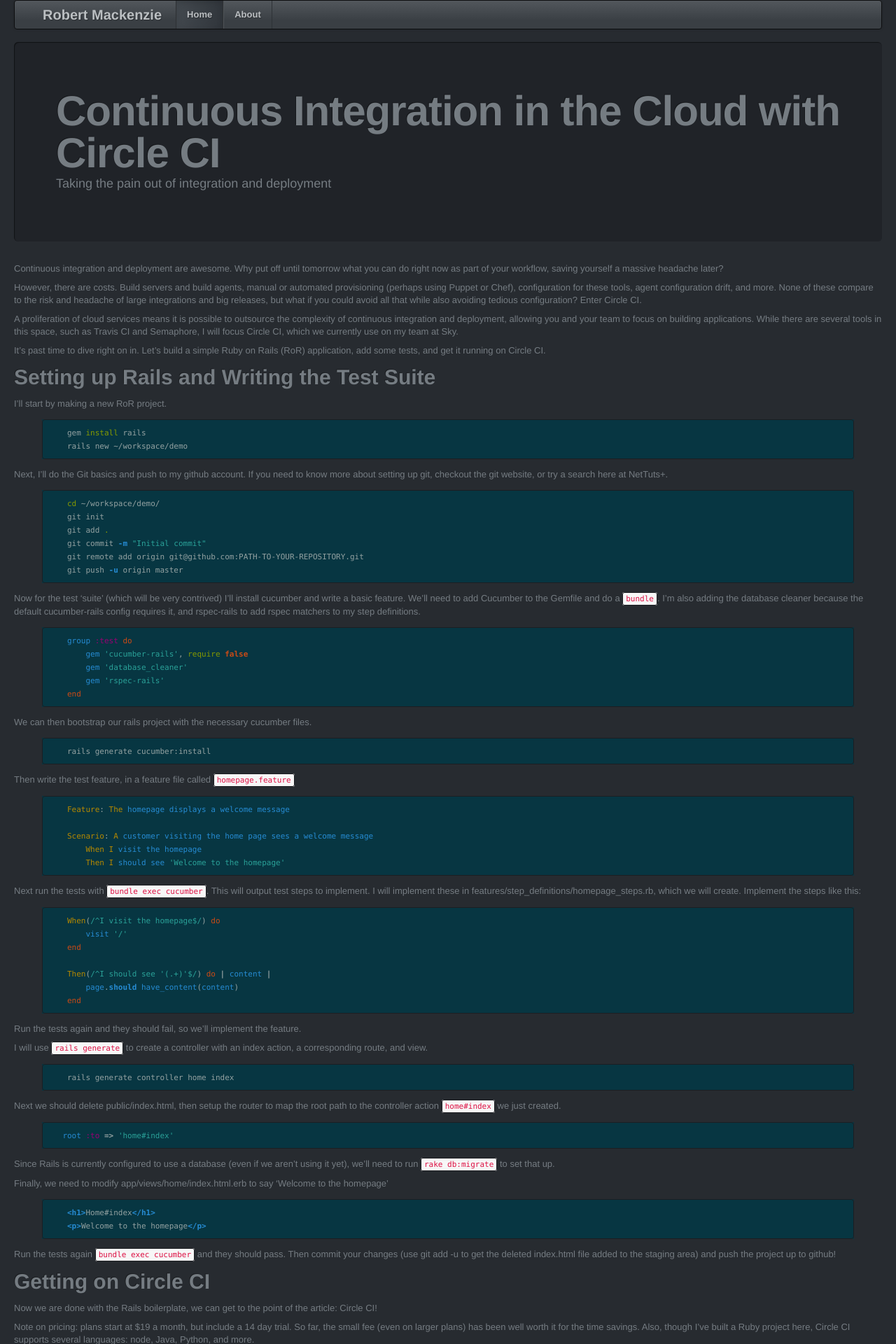
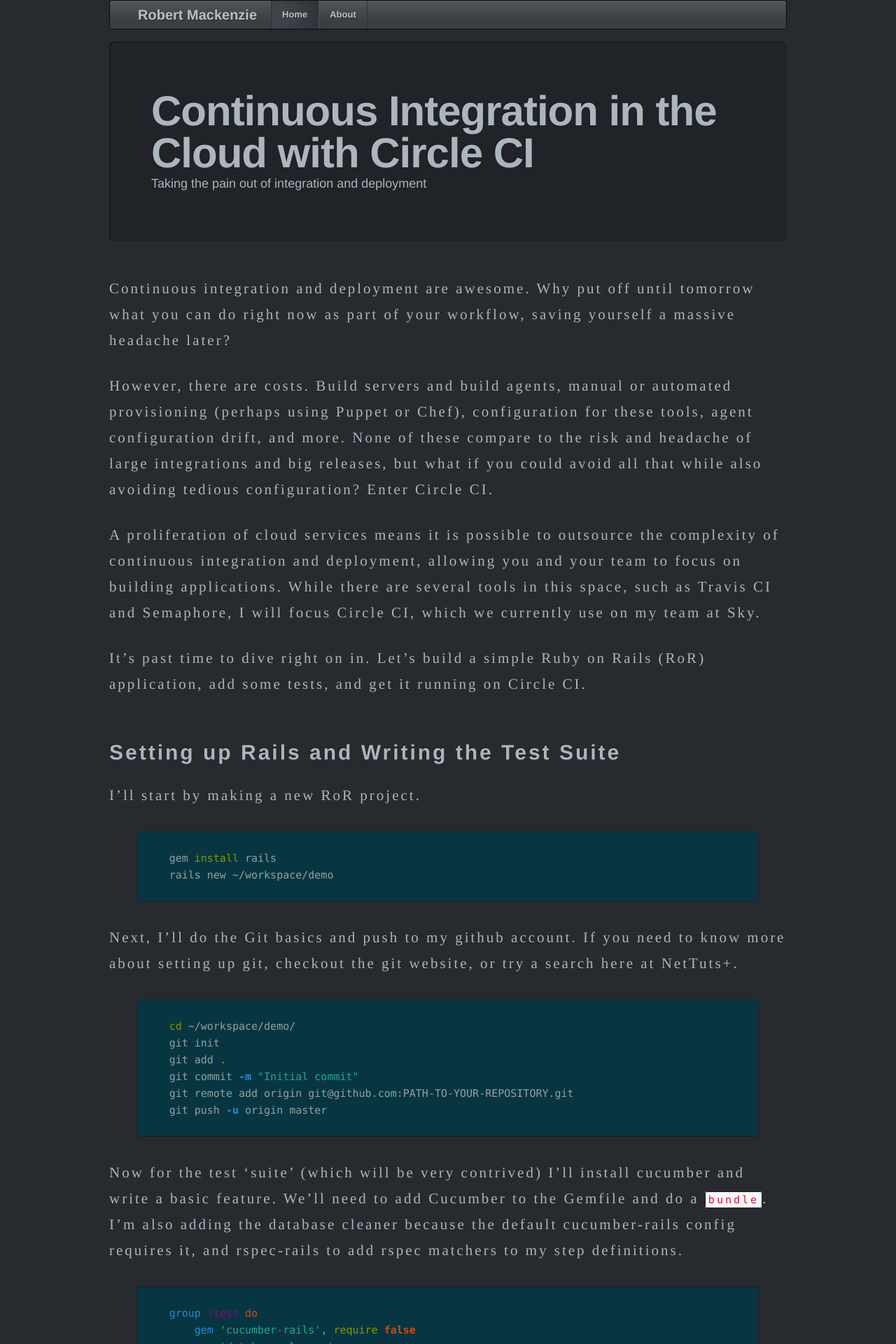
Before and after one commit to robertmackenzie/robertmackenzie.github.com, a Jekyll site: the page built from _posts/2013-04-13-circle-CI.md, in a window 1280 px wide. Shown: the top 1920 px of the page at 70% size. Built offline with Jekyll 4.4.1, drawn with Linux system fonts in a browser that asks for light colours; nearby versions of some CDN libraries; library files that are not in the unit come from our copies.

Commit message:
Some initial work on typography and spacing

```diff
--- a/_layouts/post.html
+++ b/_layouts/post.html
@@ -2,6 +2,6 @@
 layout: default
 ---
 
-<div class="container-fluid">
+<div class="container-fluid main-content">
    {{ content }}
 </div>
--- a/css/main.css
+++ b/css/main.css
@@ -1,3 +1,43 @@
+body {
+   color: #ACB5BD;
+   padding-bottom: 100px;
+}
+
 .align-justify {
    text-align: justify;
 }
+
+.container-fluid {
+   margin: auto;
+   max-width: 968px;
+}
+
+.main-content {
+   font-family: Times, serif;
+   font-size: 21px;
+   line-height: 37px;
+   letter-spacing: 3px;
+}
+
+.main-conent h1, .main-content h2 {
+   font-family:"Helvetica Neue",Helvetica,Arial,sans-serif;
+   padding-top: 40px;
+   padding-bottom: 4px;
+}
+
+.main-content p {
+   padding: 9px 0;
+   margin: 10px 0;
+}
+
+code, pre {
+   font-family: Menlo, Monaco, Consolas, 'Courier New', monospace;
+   font-size: 15px;
+   line-height: 24px;
+}
+
+pre {
+   padding: 25px 8.5px;
+   margin: 24px 0;
+   letter-spacing: 0px;
+}
```
Also changed, not shown: index.html (+7 -7 lines), 2 other files.
